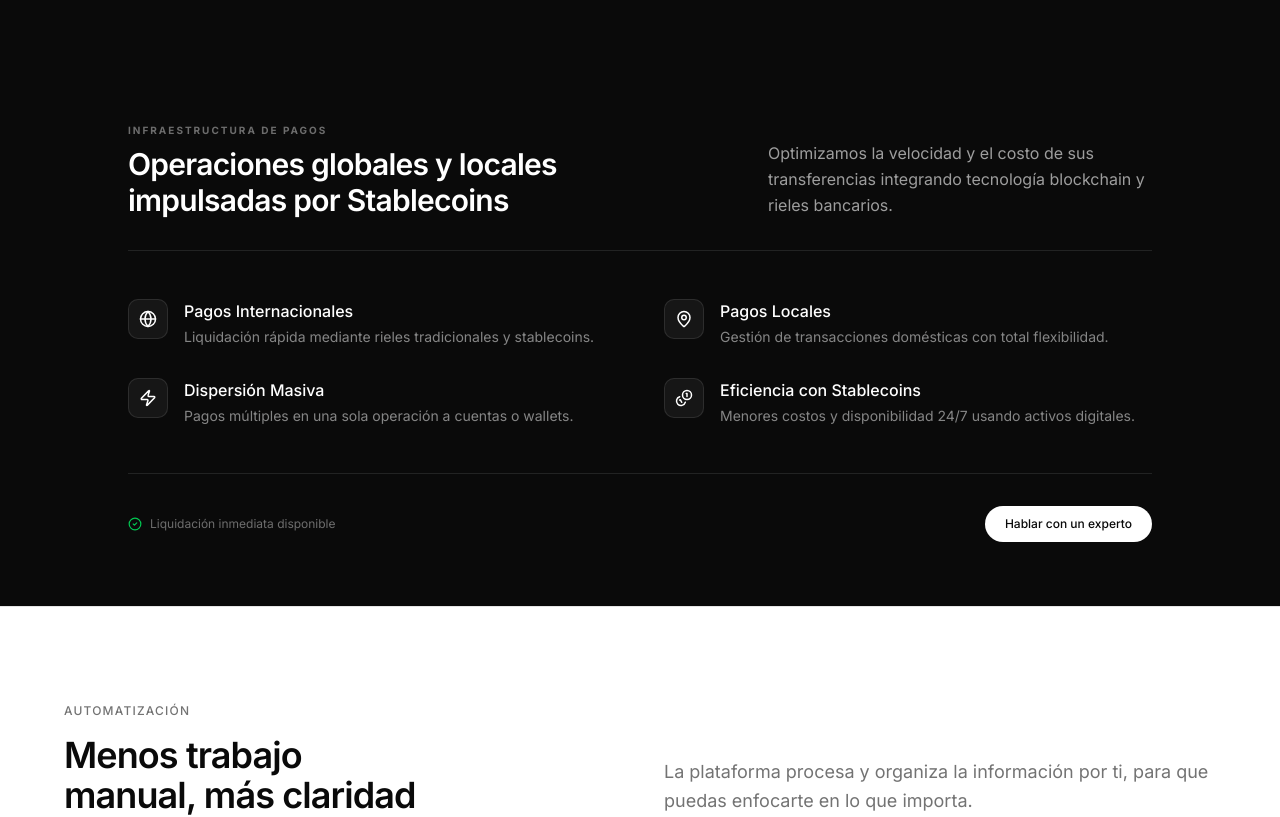
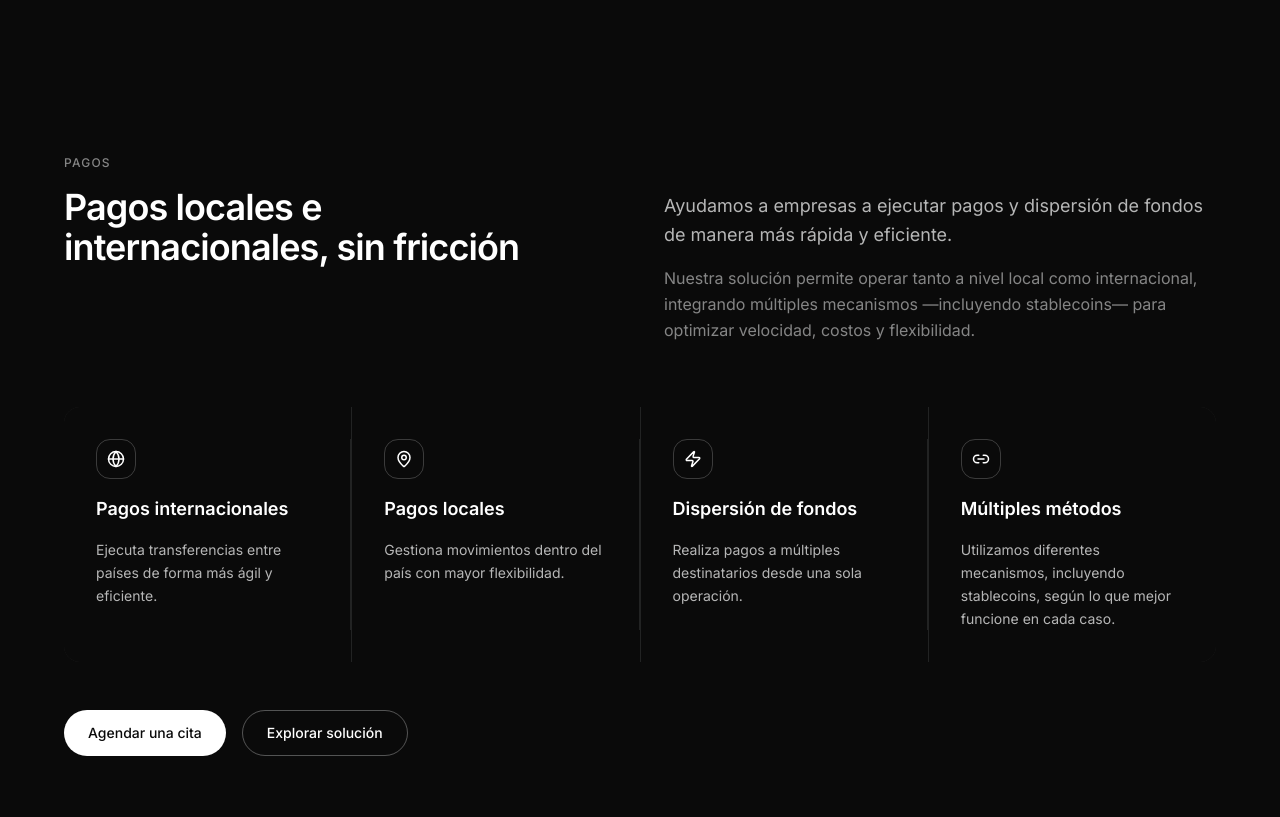
Before and after one commit to nextechgsas-design/v0-saa-s-landing-page, a Next.js app: page / in a window 1280 px wide. Shown: the part 2120-2937 px from the top of the page. Built offline with nearby package versions, Linux system fonts and the light colour scheme.

Commit message:
Update payments-section.tsx

```diff
--- a/components/payments-section.tsx
+++ b/components/payments-section.tsx
@@ -1,5 +1,5 @@
 "use client"
-import { Globe, MapPin, Zap, Coins, CheckCircle2 } from "lucide-react"
+import { Globe, MapPin, Zap, Link2 } from "lucide-react"
 import { useLanguage } from "@/lib/language-context"
 
 export function PaymentsSection() {
@@ -8,95 +8,96 @@ export function PaymentsSection() {
   const items = [
     {
       icon: Globe,
-      title: { es: "Pagos Internacionales", en: "International Payments" },
+      title: { es: "Pagos internacionales", en: "International Payments" },
       description: {
-        es: "Liquidación rápida mediante rieles tradicionales y stablecoins.",
-        en: "Fast settlement through traditional rails and stablecoins.",
+        es: "Ejecuta transferencias entre países de forma más ágil y eficiente.",
+        en: "Execute cross-border transfers faster and more efficiently.",
       },
     },
     {
       icon: MapPin,
-      title: { es: "Pagos Locales", en: "Local Payments" },
+      title: { es: "Pagos locales", en: "Local Payments" },
       description: {
-        es: "Gestión de transacciones domésticas con total flexibilidad.",
-        en: "Manage domestic transactions with full flexibility.",
+        es: "Gestiona movimientos dentro del país con mayor flexibilidad.",
+        en: "Manage in-country transactions with greater flexibility.",
       },
     },
     {
       icon: Zap,
-      title: { es: "Dispersión Masiva", en: "Mass Disbursement" },
+      title: { es: "Dispersión de fondos", en: "Fund Disbursement" },
       description: {
-        es: "Pagos múltiples en una sola operación a cuentas o wallets.",
-        en: "Multiple payments in a single operation to accounts or wallets.",
+        es: "Realiza pagos a múltiples destinatarios desde una sola operación.",
+        en: "Send payments to multiple recipients from a single operation.",
       },
     },
     {
-      icon: Coins,
-      title: { es: "Eficiencia con Stablecoins", en: "Stablecoin Efficiency" },
+      icon: Link2,
+      title: { es: "Múltiples métodos", en: "Multiple Methods" },
       description: {
-        es: "Menores costos y disponibilidad 24/7 usando activos digitales.",
-        en: "Lower costs and 24/7 availability using digital assets.",
+        es: "Utilizamos diferentes mecanismos, incluyendo stablecoins, según lo que mejor funcione en cada caso.",
+        en: "We use different mechanisms, including stablecoins, based on what works best for each case.",
       },
     },
   ]
 
   return (
-    <section id="pagos" className="py-16 px-6 bg-foreground text-background">
-      <div className="max-w-5xl mx-auto">
-        {/* Header más compacto */}
-        <div className="flex flex-col md:flex-row md:items-end justify-between gap-6 mb-12 border-b border-background/10 pb-8">
-          <div className="max-w-xl">
-            <p className="text-[10px] font-bold uppercase tracking-[0.2em] text-background/40 mb-2">
-              {lang === "es" ? "Infraestructura de Pagos" : "Payment Infrastructure"}
+    <section id="pagos" className="py-24 px-6 bg-foreground text-background">
+      <div className="max-w-6xl mx-auto">
+        <p className="text-xs font-medium uppercase tracking-widest text-background/50 mb-4">
+          {lang === "es" ? "Pagos" : "Payments"}
         </p>
-            <h2 className="text-2xl md:text-3xl font-semibold tracking-tight text-balance">
+        <div className="grid lg:grid-cols-2 gap-12 items-start mb-16">
+          <h2 className="text-3xl md:text-4xl font-semibold tracking-tight text-background text-balance">
             {lang === "es"
-                ? "Operaciones globales y locales impulsadas por Stablecoins"
-                : "Global and local operations powered by Stablecoins"}
+              ? "Pagos locales e internacionales, sin fricción"
+              : "Local and international payments, without friction"}
           </h2>
-          </div>
-          <p className="text-background/60 text-sm md:text-base max-w-sm leading-relaxed">
+          <div className="flex flex-col gap-4 pt-1">
+            <p className="text-background/70 leading-relaxed text-lg">
               {lang === "es"
-              ? "Optimizamos la velocidad y el costo de sus transferencias integrando tecnología blockchain y rieles bancarios."
-              : "We optimize transfer speed and cost by integrating blockchain technology and banking rails."}
+                ? "Ayudamos a empresas a ejecutar pagos y dispersión de fondos de manera más rápida y eficiente."
+                : "We help businesses execute payments and fund disbursements faster and more efficiently."}
+            </p>
+            <p className="text-background/50 leading-relaxed text-base">
+              {lang === "es"
+                ? "Nuestra solución permite operar tanto a nivel local como internacional, integrando múltiples mecanismos —incluyendo stablecoins— para optimizar velocidad, costos y flexibilidad."
+                : "Our solution enables local and international operations, integrating multiple mechanisms —including stablecoins— to optimize speed, cost, and flexibility."}
             </p>
           </div>
+        </div>
 
-        {/* Grid de items más denso y legible */}
-        <div className="grid sm:grid-cols-2 gap-x-12 gap-y-8">
-          {items.map(({ icon: Icon, title, description }) => (
-            <div key={title.es} className="group flex gap-4">
-              <div className="flex-shrink-0">
-                <div className="w-10 h-10 rounded-lg bg-background/5 border border-background/10 flex items-center justify-center group-hover:border-background/30 transition-colors">
+        <div className="grid md:grid-cols-2 lg:grid-cols-4 gap-px bg-background/10 rounded-2xl overflow-hidden">
+          {items.map(({ icon: Icon, title, description }, i) => (
+            <div key={title.es} className="bg-foreground p-8 flex flex-col gap-4 relative">
+              {i < items.length - 1 && (
+                <div className="hidden md:block absolute right-0 top-8 bottom-8 w-px bg-background/10" />
+              )}
+              <div className="w-10 h-10 rounded-xl border border-background/20 flex items-center justify-center">
                 <Icon size={18} className="text-background" />
               </div>
-              </div>
-              <div>
-                <h3 className="font-medium text-background mb-1">
+              <h3 className="font-semibold text-background text-lg">
                 {lang === "es" ? title.es : title.en}
               </h3>
-                <p className="text-sm text-background/50 leading-snug">
+              <p className="text-sm text-background/70 leading-relaxed">
                 {lang === "es" ? description.es : description.en}
               </p>
-              </div>
             </div>
           ))}
         </div>
 
-        {/* Footer de sección con foco en conversión */}
-        <div className="mt-12 pt-8 border-t border-background/10 flex flex-wrap items-center justify-between gap-6">
-          <div className="flex items-center gap-2 text-xs text-background/40">
-            <CheckCircle2 size={14} className="text-green-500" />
-            <span>{lang === "es" ? "Liquidación inmediata disponible" : "Instant settlement available"}</span>
-          </div>
-          <div className="flex gap-3">
+        <div className="mt-12 flex flex-col sm:flex-row gap-4">
           <a
             href="#contacto"
-              className="px-5 py-2.5 rounded-full bg-background text-foreground font-medium text-xs hover:opacity-90 transition-opacity"
+            className="inline-flex items-center justify-center px-6 py-3 rounded-full bg-background text-foreground font-medium text-sm hover:bg-background/90 transition-colors"
           >
-              {lang === "es" ? "Hablar con un experto" : "Talk to an expert"}
+            {lang === "es" ? "Agendar una cita" : "Schedule a call"}
           </a>
-          </div>
+          <a
+            href="#solucion"
+            className="inline-flex items-center justify-center px-6 py-3 rounded-full border border-background/30 text-background font-medium text-sm hover:bg-background/10 transition-colors"
+          >
+            {lang === "es" ? "Explorar solución" : "Explore solution"}
+          </a>
         </div>
       </div>
     </section>
```
Lines whose indentation alone changed are shown as unchanged.
